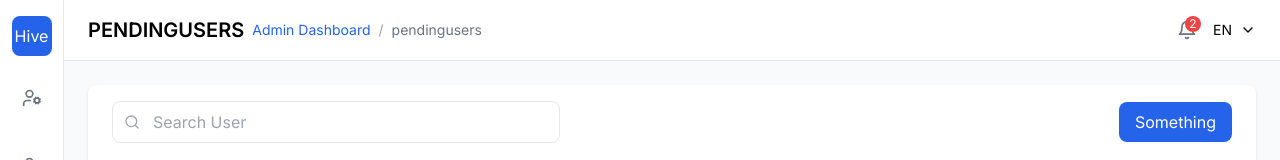
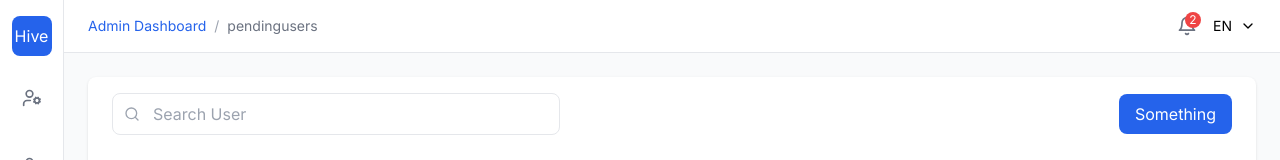
Before and after one commit to NoelPOS/6530183-wad-fin, a Next.js app: page /admin/pendingusers in a window 1280 px wide. Shown: the top 160 px of the page. Built offline with nearby package versions, Linux system fonts and the light colour scheme; no server answers.

Commit message:
add logo

```diff
--- a/app/layout.js
+++ b/app/layout.js
@@ -6,6 +6,7 @@ const inter = Inter({ subsets: ['latin'] })
 export const metadata = {
   title: 'Hive Dashboard',
   description: 'Admin Dashboard for Hive',
+  image: '/images/logo.png',
 }
 
 export default function RootLayout({ children }) {
--- a/components/ui/header.jsx
+++ b/components/ui/header.jsx
@@ -10,7 +10,6 @@ export function Header() {
   return (
     <div className='flex items-center justify-between px-6 py-4 bg-white border-b'>
       <div className='flex items-center gap-2'>
-        <h1 className='text-xl font-semibold'>{pathname}</h1>
         <div className='flex items-center gap-2 text-sm text-blue-600'>
           <Link href='#'>Admin Dashboard</Link>
           <span className='text-gray-400'>/</span>
```
Also changed, not shown: app/images/logo.png (added).
